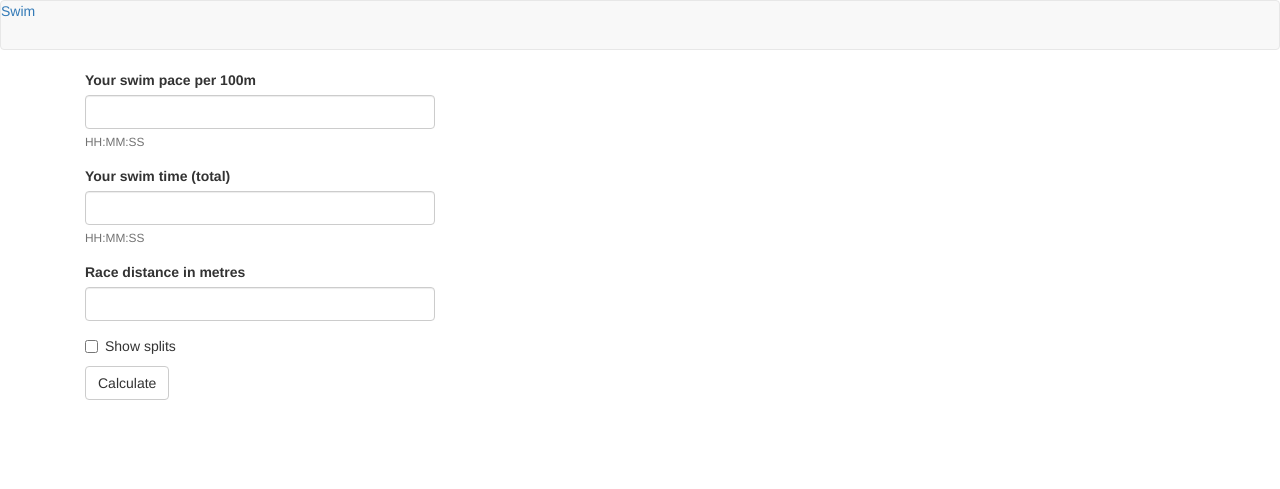
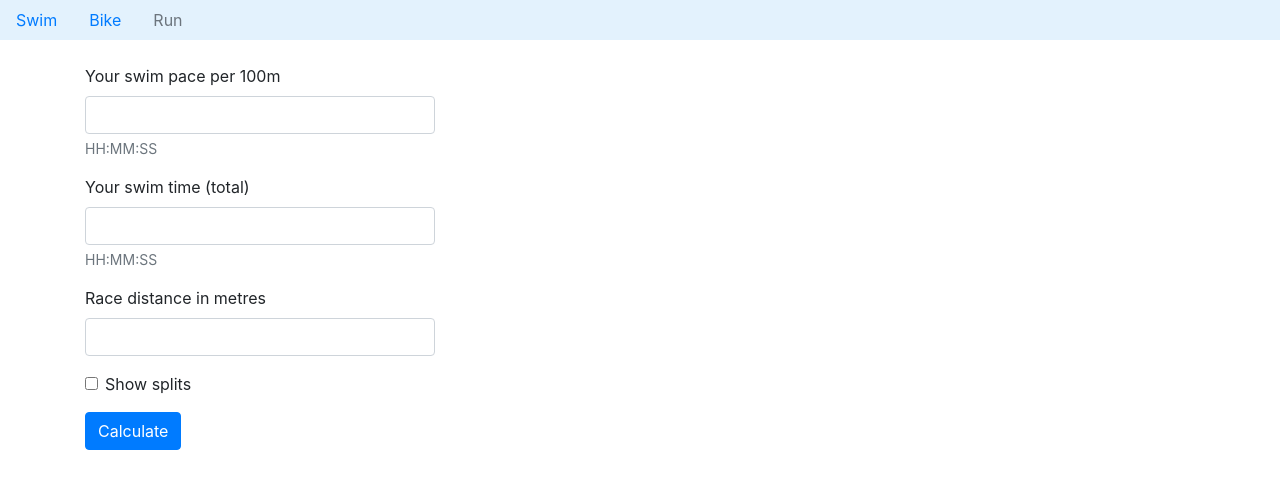
Before and after one commit to dopafon/pace-calculator, a Flask app: page /swim in a window 1280 px wide. Shown: the top 489 px of the page. Run offline with Flask 2, Linux system fonts and the light colour scheme; some libraries are stand-ins or nearby versions.

Commit message:
bootstrap 4 design and adding bike

```diff
--- a/app/forms.py
+++ b/app/forms.py
@@ -3,9 +3,24 @@ from flask_wtf import FlaskForm
 from wtforms import StringField, SubmitField, IntegerField, BooleanField
 from wtforms.validators import DataRequired, Optional, InputRequired
 
-class CalcForm(FlaskForm):
+class SwimForm(FlaskForm):
+    def validate(self):
+        if self.swim_pace_time != '00:45:00':
+            return False
+        else:
+            return True
+
+
+
     swim_pace_time = StringField('Your swim pace per 100m', validators=[Optional()], description='HH:MM:SS')
     swim_race_time = StringField('Your swim time (total)', validators=[Optional()], description='HH:MM:SS')
     distance = IntegerField('Race distance in metres', validators=[DataRequired()])
     showsplits = BooleanField('Show splits')
     submit = SubmitField('Calculate')
+
+class BikeForm(FlaskForm):
+    bike_pace_time = StringField('Your bike pace in km/h', validators=[Optional()], description='km/h')
+    bike_race_time = StringField('Your bike time (total)', validators=[Optional()], description='HH:MM:SS')
+    distance = IntegerField('Race distance in kilometres', validators=[DataRequired()])
+    showsplits = BooleanField('Show splits')
+    submit = SubmitField('Calculate')
--- a/app/routes.py
+++ b/app/routes.py
@@ -1,14 +1,21 @@
 from app import app
 from flask import render_template, flash, redirect, request
-from app.forms import CalcForm
-from app.pacecalc import get_swimpace_by_time, get_time_by_pace, get_secs_from_time, convert_secs_to_time, create_swimsplits
+from app.forms import SwimForm, BikeForm
+#from app.pacecalc import get_swimpace_by_time, get_time_by_pace, get_secs_from_time, convert_secs_to_time, create_swimsplits
+from app.pacecalc import *
 
-def validate_pace_or_time():
-    form = CalcForm()
-    if not form.swim_pace_time.data and not form.swim_race_time.data:
-        flash('At least one of race or pace time must be set', 'error')
-    elif form.swim_pace_time.data and form.swim_race_time.data:
-        flash('Please specify ONLY "pace" OR "time"', 'error')
+def validate_pace_or_time(mode):
+    if mode == 'swim':
+        form = SwimForm()
+        form.validate()
+        if not form.swim_pace_time.data and not form.swim_race_time.data:
+            flash('At least one of race or pace time must be set', 'error')
+        elif form.swim_pace_time.data and form.swim_race_time.data:
+            flash('Please specify ONLY "pace" OR "time"', 'error')
+    else:
+        return True
+
+
 
 @app.route('/', methods=['GET'])
 def homepage():
@@ -16,9 +23,9 @@ def homepage():
 
 @app.route('/swim', methods=['GET', 'POST'])
 def swim():
-    form = CalcForm()
+    form = SwimForm()
     if form.swim_pace_time.data is not None:
-        validate_pace_or_time()
+        validate_pace_or_time('swim')
         if form.swim_pace_time.data != '':
             # get seconds from timestring in form
             pace_time_str = form.swim_pace_time.data
@@ -59,3 +66,60 @@ def swim():
             return render_template('swim.html', title='Swim', form=form)
     else:
         return render_template('swim.html', title='Swim', form=form)
+
+@app.route('/bike', methods=['GET', 'POST'])
+def bike():
+    form = BikeForm()
+    if form.bike_pace_time.data is not None:
+        validate_pace_or_time('bike')
+        if form.bike_pace_time.data != '':
+            # get seconds from timestring in form
+            pace_time_str = form.bike_pace_time.data
+            pace_secs = get_secs_from_time(pace_time_str)
+            biketime = get_time_by_pace(pace_secs, form.distance.data)
+            '''
+            if form.showsplits.data is True:
+                bikesplits = create_bikesplits(get_secs_from_time(biketime), form.distance.data)
+                showsplits = True
+            else:
+                bikesplits = ''
+                showsplits = False
+            '''
+            #debug
+            bikesplits = ''
+            showsplits = False
+            return render_template('bike.html', title='Swim',
+                form=form,
+                biketime=biketime,
+                bikepace=convert_secs_to_time(pace_secs),
+                bikesplits=bikesplits,
+                showsplits=showsplits)
+        elif form.bike_race_time.data is not None:
+            if form.bike_race_time.data != '':
+                race_time_str = form.bike_race_time.data
+                race_time_secs = get_secs_from_time(race_time_str)
+                distance = form.distance.data * 1000
+                pacetime = round(get_bikepace_by_time(distance, race_time_secs), 2)
+                # debug
+                bikesplits = ''
+                showsplits = False
+                '''
+                if form.showsplits.data is True:
+                    bikesplits = bikesplits = create_bikesplits(race_time_secs, form.distance.data)
+                    showsplits = True
+                else:
+                    bikesplits = ''
+                    showsplits = False
+                '''
+                return render_template('bike.html', title='Bike',
+                    form=form,
+                    biketime=convert_secs_to_time(race_time_secs),
+                    bikepace=pacetime,
+                    bikesplits=bikesplits,
+                    showsplits=showsplits)
+            else:
+                return render_template('bike.html', title='Bike', form=form)
+        else:
+            return render_template('bike.html', title='Bike', form=form)
+    else:
+        return render_template('bike.html', title='Bike', form=form)
--- /dev/null
+++ b/app/static/css/custom.css
@@ -0,0 +1,3 @@
+.navbar-light {
+    background-color: lightblue !important;
+}
--- a/app/templates/base.html
+++ b/app/templates/base.html
@@ -1,19 +1,28 @@
-{% extends 'bootstrap/base.html' %}
-    {% block title %}
-        Triathlon pace calculator
+
+    {% block styles %}
+    <!-- Bootstrap CSS -->
+    {{ bootstrap.load_css() }}
     {% endblock %}
+
     {% block navbar %}
-        <nav class="navbar navbar-default">
-            <div><a href="/swim">Swim</a></div>
-
-        </nav>
+        <ul class="nav nav-pills" style="background-color: #e3f2fd;">
+            <li class="nav-item ">
+                <a class="nav-link" href="/swim">Swim</a>
+            </li>
+            <li class="nav-item">
+                <a class="nav-link" href="/bike">Bike</a>
+            </li>
+            <li class="nav-item">
+                <a class="nav-link disabled" href="#">Run</a>
+            </li>
+        </ul>
     {% endblock %}
     {% block content %}
-        <div class="container">
+        <div class="container pt-4">
             {% with messages = get_flashed_messages() %}
             {% if messages %}
             {% for message in messages %}
-                <div class="alert alert-info" role="alert">{{ message }}</div>
+                <div class="alert alert-danger" role="alert">{{ message }}</div>
             {% endfor %}
             {% endif %}
             {% endwith %}
--- a/app/templates/swim.html
+++ b/app/templates/swim.html
@@ -1,23 +1,23 @@
 {% extends "base.html" %}
-{% import 'bootstrap/wtf.html' as wtf %}
+{% from 'bootstrap/form.html' import render_form %}
 
 {% block app_content %}
     {% for error in form.errors %}
         <span style="color: red;">[{{ error }}]</span>
     {% endfor %}
-
-    <div class="col-md-4">
-        {{ wtf.quick_form(form) }}
+    <div class="row">
+        <div class="col-4">
+            {{ render_form(form) }}
         </div>
 
-    <div class="col-md-2">
+        <div class="col-2">
             {% if swimtime %}
             <p>Swim Time: {{ swimtime }}
                 <br>Pace: {{ swimpace }} /100m
             </p>
             {% endif %}
         </div>
-    <div class="col-md-2">
+        <div class="col-2">
             {% if showsplits %}
             <p>
                 Splits:
@@ -29,4 +29,5 @@
             </p>
             {% endif %}
         </div>
+    </div>
 {% endblock %}
```
Also changed, not shown: app/pacecalc.py (+8 -0 lines), app/templates/bike.html (added, +32 -0 lines). Lines whose indentation alone changed are shown as unchanged.
